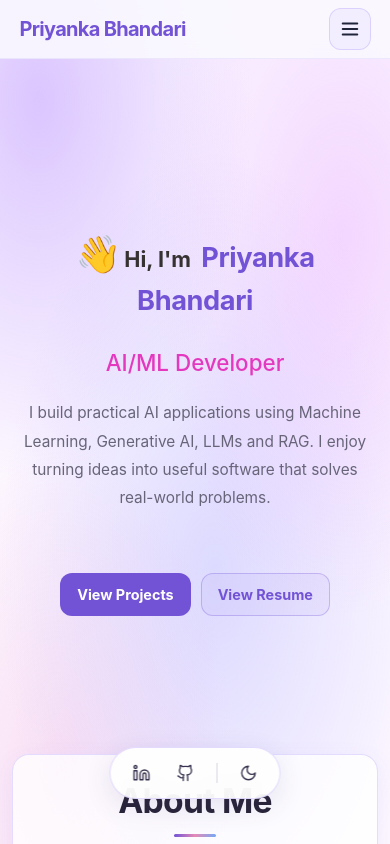
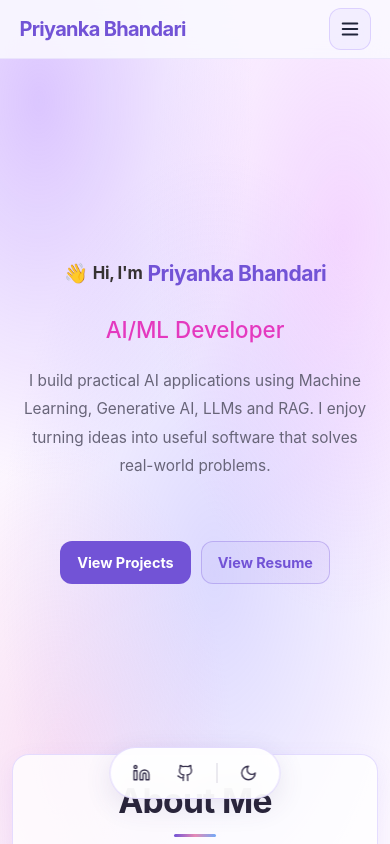
Before and after one commit to preeyankaa/my_portfolio, a React (Vite) app: page / in a window 390 px wide. Shown: the top 844 px of the page. Built offline with nearby package versions, Linux system fonts and the light colour scheme.

Commit message:
Layout update

```diff
--- a/src/index.css
+++ b/src/index.css
@@ -2027,7 +2027,7 @@ body {
 
 /* Pura oval footer se upar fixed, taaki footer ka naam/text dikhe */
 .social-bar-container {
-  bottom: 45px;
+  bottom: 50px;
 }
 
 /* Icons ke beech zyada space */
@@ -2059,3 +2059,63 @@ body {
     padding-bottom: 20px;
   }
 }
+
+
+
+/* ========================================
+   MOBILE — "Priyanka Bhandari" ek hi line me
+======================================== */
+
+@media (max-width: 520px) {
+  .hero-band {
+    padding-left: 14px;
+    padding-right: 14px;
+  }
+
+  /* Screen width ke hisaab se font size, taaki poora naam fit ho */
+  .hero-intro {
+    font-size: clamp(0.95rem, 4.6vw, 1.35rem) !important;
+    letter-spacing: -0.2px;
+  }
+
+  .hero-name {
+    font-size: clamp(1.1rem, 5.8vw, 1.7rem);
+    white-space: nowrap;   /* Priyanka + Bhandari kabhi alag line me nahi jayenge */
+    padding-left: 2px;
+  }
+
+  .hero-emoji {
+    font-size: clamp(1.1rem, 5vw, 1.6rem);
+    padding-right: 2px;
+  }
+}
+
+
+/* ========================================
+   MOBILE — "Hi, I'm Priyanka Bhandari" ek hi line me
+======================================== */
+
+@media (max-width: 520px) {
+  .hero-intro {
+    display: flex;
+    align-items: center;
+    justify-content: center;
+    flex-wrap: nowrap;
+    white-space: nowrap;
+    gap: 0 5px;
+    font-size: clamp(0.95rem, 4.3vw, 1.35rem) !important;
+    letter-spacing: -0.3px;
+  }
+
+  .hero-name {
+    font-size: clamp(1.1rem, 5.4vw, 1.7rem);
+    white-space: nowrap;
+    padding-left: 0;
+    letter-spacing: -0.5px;
+  }
+
+  .hero-emoji {
+    font-size: clamp(1rem, 5vw, 1.4rem);
+    padding-right: 0;
+  }
+}
```
